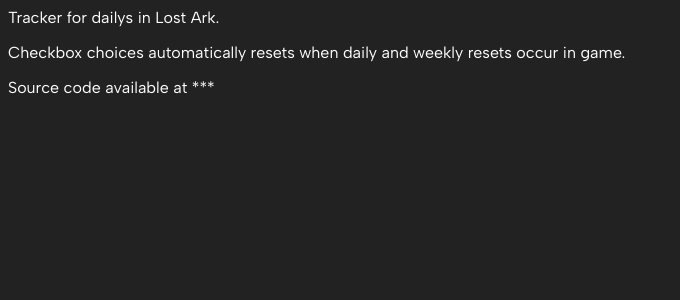
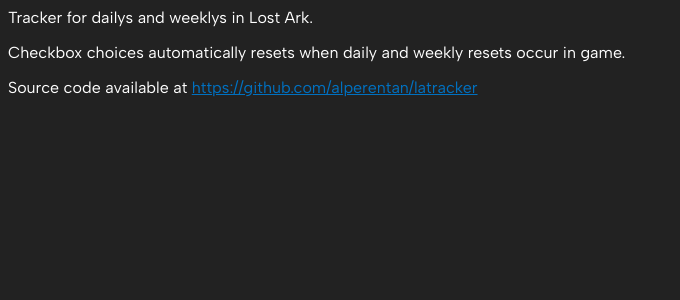
Before and after one commit to alperentan/latracker, a Django app: page /about in a window 1280 px wide. Shown: the part 70-370 px from the top of the page, without its empty margins (0-680 px from the left). Run offline with Django 3.2, Linux system fonts and the light colour scheme; some libraries are stand-ins or nearby versions.

Commit message:
Update about.html

```diff
--- a/checkListWS/templates/checkListWS/about.html
+++ b/checkListWS/templates/checkListWS/about.html
@@ -37,9 +37,9 @@
 
 </header>
 <div>
-    <p>Tracker for dailys in Lost Ark.</p>
+    <p>Tracker for dailys and weeklys in Lost Ark.</p>
     <p>Checkbox choices automatically resets when daily and weekly resets occur in game.</p>
-    <p>Source code available at ***</p>
+    <p>Source code available at <a href="https://github.com/alperentan/latracker">https://github.com/alperentan/latracker</a></p>
 </div>
 
 </body>
```
